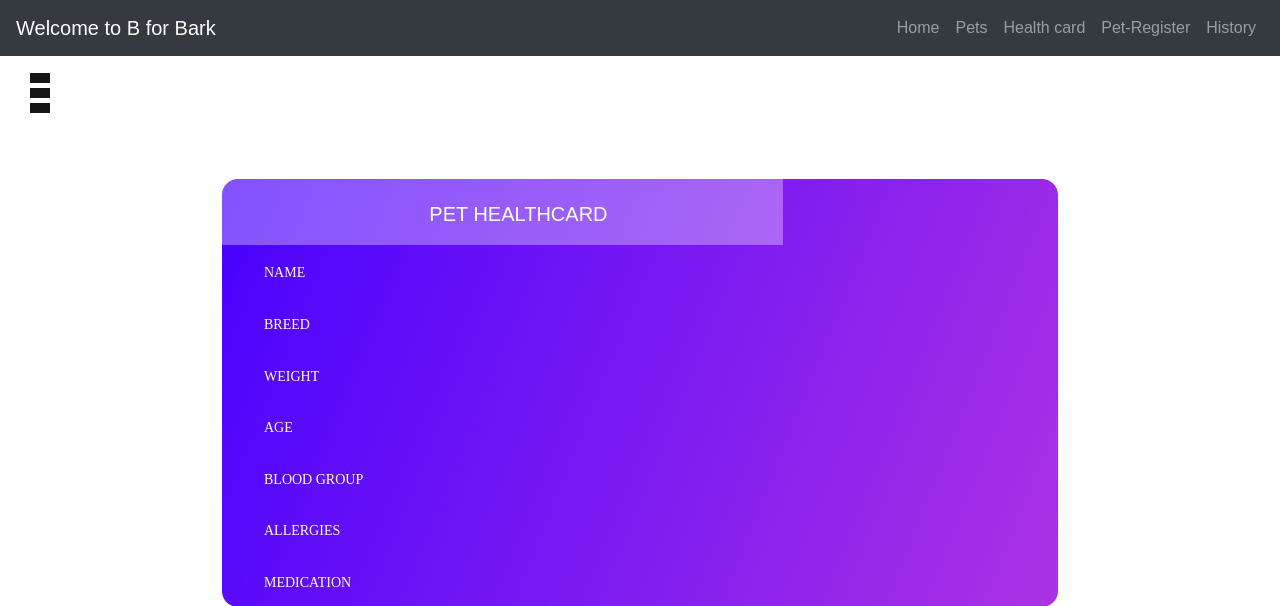
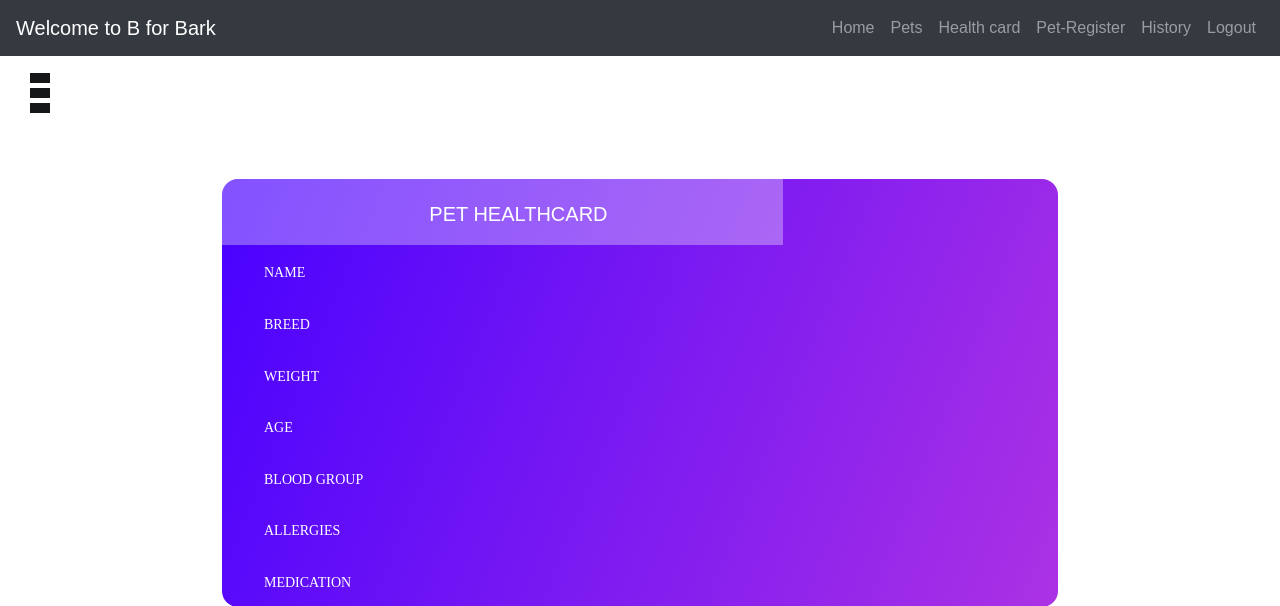
Before and after one commit to Vikash29Singh/B-for-Bark, a PHP site: page /B-for-Bark/Table/table.php in a window 1280 px wide. Shown: the top 606 px of the page. Run offline with PHP 8.4, Linux system fonts and the light colour scheme; some web fonts are replaced.

Commit message:
Update table.php

```diff
--- a/Table/table.php
+++ b/Table/table.php
@@ -108,20 +108,23 @@
             <div class="collapse navbar-collapse" id="navbarResponsive">
                 <ul class="navbar-nav ml-auto">
                     <li class="nav-item">
-                        <a class="nav-link" href="index.php">Home</a>
+                        <a class="nav-link" href="/B-for-Bark/search.php">Home</a>
                     </li>
                     <li>
                     <li class="nav-item">
                         <a class="nav-link" href="#">Pets</a>
                     </li>
                     <li class="nav-item">
-                        <a class="nav-link" href="healthcard.php">Health card</a>
+                        <a class="nav-link" href="table.php">Health card</a>
                     </li>
                     <li class="nav-item">
-                        <a class="nav-link" href="petregister.php">Pet-Register</a>
+                        <a class="nav-link" href="/B-for-Bark/petregister.php">Pet-Register</a>
                     </li>
                     <li class="nav-item">
                         <a class="nav-link" href="">History</a>
+                    </li>
+                    <li class="nav-item">
+                        <a class="nav-link" href="/B-for-Bark/logout.php">Logout</a>
                     </li>
                 </ul>
             </div>
```
